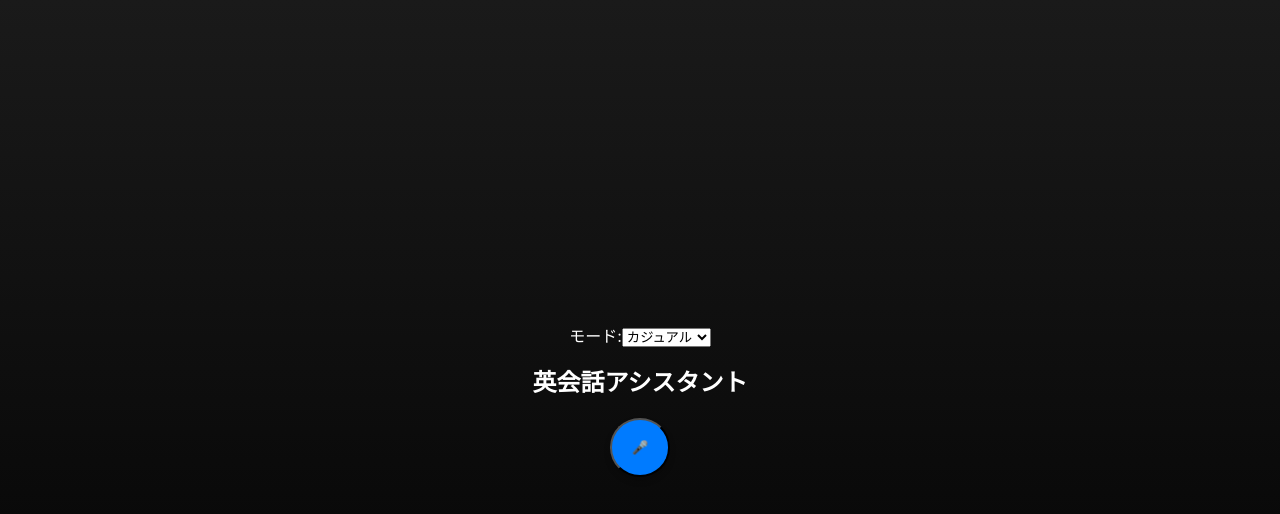
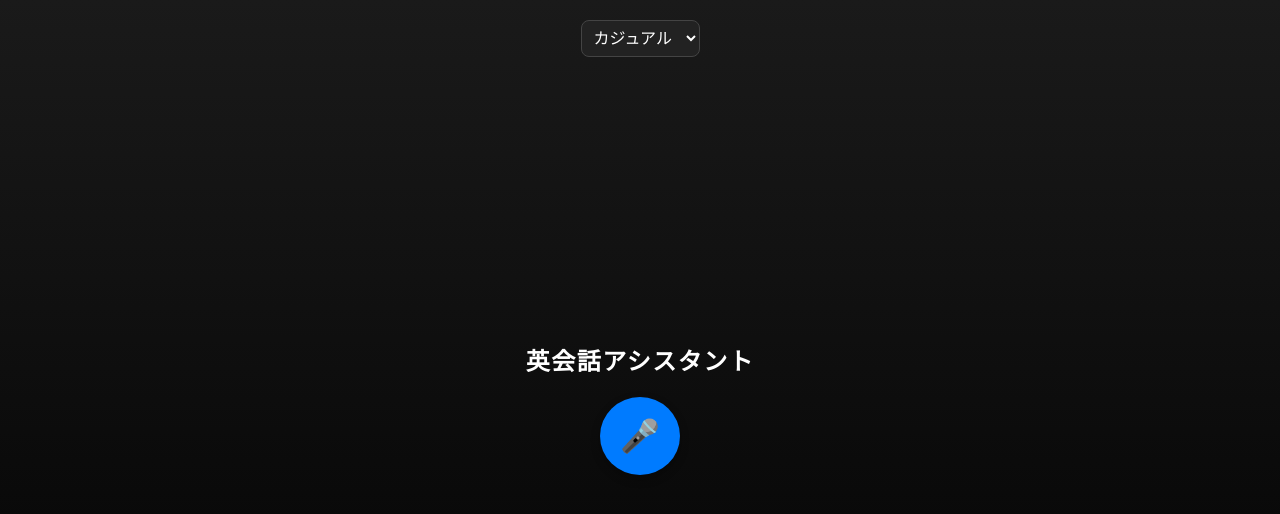
Before and after one commit to s1270203/eng-response-app, a React (Create React App) app: page / in a window 1280 px wide. Shown: the top 514 px of the page. Built offline with nearby package versions, Linux system fonts and the light colour scheme.

Commit message:
Web Speech API で音声をテキスト化

```diff
--- a/src/pages/Home.js
+++ b/src/pages/Home.js
@@ -1,29 +1,107 @@
-import { useState } from "react";
-import { useNavigate } from "react-router-dom";
+import { useState, useRef, useEffect } from "react";
 import styles from "./Home.module.css"; // CSS Modules をインポート
 
 export default function Home() {
   const [mode, setMode] = useState("casual");
-  const navigate = useNavigate();
+  const [isRecording, setIsRecording] = useState(false);
+  const [transcript, setTranscript] = useState(""); // 文字起こしデータ
+  const recognitionRef = useRef(null);
+
+  useEffect(() => {
+    const handleMouseUp = () => {
+      stopRecording();
+    };
+
+    if (isRecording) {
+      document.addEventListener("mouseup", handleMouseUp);
+      document.addEventListener("mouseleave", handleMouseUp);
+    }
+
+    return () => {
+      document.removeEventListener("mouseup", handleMouseUp);
+      document.removeEventListener("mouseleave", handleMouseUp);
+    };
+  }, [isRecording]);
+
+  // 録音開始（リアルタイム音声認識）
+  const startRecording = () => {
+    setIsRecording(true);
+
+    // Web Speech API の設定
+    const SpeechRecognition = window.SpeechRecognition || window.webkitSpeechRecognition;
+    if (!SpeechRecognition) {
+      alert("このブラウザは音声認識をサポートしていません");
+      setIsRecording(false);
+      return;
+    }
+
+    const recognition = new SpeechRecognition();
+    recognition.lang = "en-US"; // 英語認識
+    recognition.continuous = true; // 継続的に録音
+    recognition.interimResults = true; // リアルタイムで結果を取得
+
+    recognition.onresult = (event) => {
+      let finalText = "";
+      for (let i = 0; i < event.results.length; i++) {
+        finalText += event.results[i][0].transcript + " ";
+      }
+      setTranscript(finalText.trim()); // 認識結果を保存
+    };
+
+    recognition.onerror = (event) => {
+      console.error("音声認識エラー:", event.error);
+      setIsRecording(false);
+    };
+
+    recognitionRef.current = recognition;
+    recognition.start();
+  };
+
+  // 録音停止
+  const stopRecording = () => {
+    if (recognitionRef.current) {
+      recognitionRef.current.stop();
+    }
+    setIsRecording(false);
+  };
 
   return (
     <div className={styles.container}>
       {/* モード切り替え */}
-      <div>
-        <label className="mr-2">モード:</label>
-        <select value={mode} onChange={(e) => setMode(e.target.value)}>
-          <option value="casual">カジュアル</option>
-          <option value="formal">フォーマル</option>
-        </select>
-      </div>
+      <select className={styles.modeSelector} value={mode} onChange={(e) => setMode(e.target.value)}>
+        <option value="casual">カジュアル</option>
+        <option value="formal">フォーマル</option>
+      </select>
 
       {/* タイトル */}
       <h1 className={styles.title}>英会話アシスタント</h1>
 
       {/* 録音ボタン */}
-      <button className={styles.recordButton} onClick={() => navigate("/recording")}>
+      <button
+        className={styles.recordButton}
+        onMouseDown={startRecording}
+        onTouchStart={startRecording}
+      >
         🎤
       </button>
+
+      {/* モーダル（録音中） */}
+      {isRecording && (
+        <div className={styles.modal}>
+          <div className={styles.modalContent}>
+            <h2>録音中...</h2>
+            <div className={styles.recordingIndicator}></div>
+          </div>
+        </div>
+      )}
+
+      {/* リアルタイムのテキスト表示 */}
+      {transcript && (
+        <div className={styles.textContainer}>
+          <h3>音声認識結果:</h3>
+          <p className={styles.transcript}>{transcript}</p>
+        </div>
+      )}
     </div>
   );
 }
--- a/src/pages/Home.module.css
+++ b/src/pages/Home.module.css
@@ -1,3 +1,4 @@
+/* 背景のスタイル */
 .container {
   display: flex;
   flex-direction: column;
@@ -6,22 +7,109 @@
   height: 100vh;
   background: linear-gradient(to bottom, #1a1a1a, #000);
   color: white;
+  text-align: center;
 }
 
+/* モード選択ドロップダウン */
+.modeSelector {
+  position: absolute;
+  top: 20px;
+  background-color: #222;
+  color: white;
+  padding: 8px;
+  border-radius: 8px;
+  font-size: 16px;
+  border: 1px solid #444;
+}
+
+/* タイトル */
 .title {
   font-size: 24px;
   font-weight: bold;
   margin-bottom: 20px;
+  letter-spacing: 1.5px;
 }
 
+/* 録音ボタン */
 .recordButton {
   background-color: #007bff;
   padding: 20px;
   border-radius: 50%;
-  box-shadow: 0px 4px 6px rgba(0, 0, 0, 0.2);
-  transition: transform 0.2s ease-in-out;
+  box-shadow: 0px 4px 10px rgba(0, 0, 0, 0.3);
+  transition: transform 0.2s ease-in-out, box-shadow 0.2s ease-in-out;
+  font-size: 32px;
+  color: white;
+  border: none;
+  cursor: pointer;
 }
 
 .recordButton:hover {
   transform: scale(1.1);
+  box-shadow: 0px 6px 14px rgba(0, 0, 0, 0.4);
 }
+
+/* モーダル（録音中） */
+.modal {
+  position: fixed;
+  top: 0;
+  left: 0;
+  width: 100%;
+  height: 100%;
+  background: rgba(0, 0, 0, 0.8);
+  display: flex;
+  align-items: center;
+  justify-content: center;
+  backdrop-filter: blur(10px);
+}
+
+/* モーダル内のコンテンツ */
+.modalContent {
+  background: #222;
+  padding: 20px;
+  border-radius: 12px;
+  text-align: center;
+  color: white;
+  box-shadow: 0px 4px 10px rgba(255, 0, 0, 0.3);
+}
+
+/* 録音中のアニメーション */
+.recordingIndicator {
+  width: 20px;
+  height: 20px;
+  background-color: red;
+  border-radius: 50%;
+  animation: pulse 1.2s infinite ease-in-out;
+  margin: 0 auto;
+}
+
+/* 録音アニメーション */
+@keyframes pulse {
+  0% {
+    transform: scale(1);
+    opacity: 0.7;
+  }
+  50% {
+    transform: scale(1.5);
+    opacity: 0.3;
+  }
+  100% {
+    transform: scale(1);
+    opacity: 0.7;
+  }
+}
+
+/* 停止ボタン */
+.stopButton {
+  margin-top: 15px;
+  background: #ff4444;
+  color: white;
+  padding: 10px 20px;
+  border-radius: 8px;
+  border: none;
+  cursor: pointer;
+  transition: background 0.2s ease-in-out;
+}
+
+.stopButton:hover {
+  background: #cc0000;
+}
```
